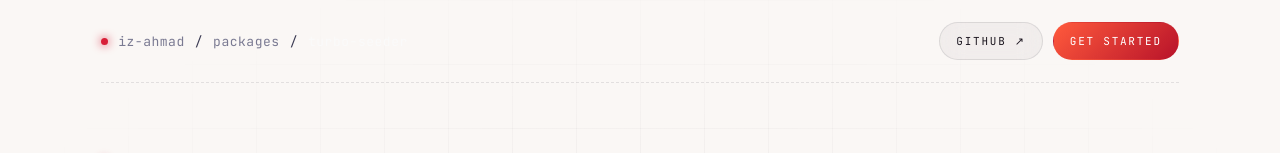
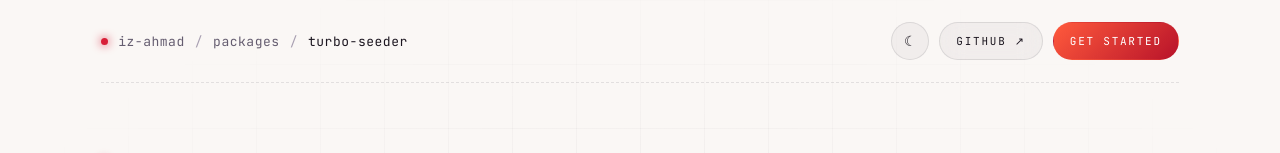
Before and after one commit to iz-ahmad/portfolio, a Next.js app: page /packages/turbo-seeder in a window 1280 px wide. Shown: the top 153 px of the page. Built offline with nearby package versions, Linux system fonts and the light colour scheme.

Commit message:
feat: wire theme toggle and default-light init into package page

```diff
--- a/src/app/packages/turbo-seeder/page.tsx
+++ b/src/app/packages/turbo-seeder/page.tsx
@@ -13,7 +13,12 @@ import { TurboFeatures } from '@/components/packages/TurboSeeder/TurboFeatures'
 import { TurboFooterCta } from '@/components/packages/TurboSeeder/TurboFooterCta'
 import { RevealObserver } from '@/components/packages/TurboSeeder/RevealObserver'
 import { CursorMount } from '@/components/packages/TurboSeeder/CursorMount'
+import { ThemeToggle } from '@/components/packages/TurboSeeder/ThemeToggle'
 import data from '@/data/turbo-seeder.json'
+
+// Blocking script — reads the stored theme before first paint so returning
+// dark-mode visitors don't see a flash of the (default) light theme.
+const THEME_INIT_SCRIPT = `try{if(localStorage.getItem('iz_ts_theme')==='dark')document.documentElement.setAttribute('data-ts-theme','dark')}catch(e){}`
 
 export const metadata: Metadata = {
   title: 'Laravel Turbo Seeder — seed millions of records in seconds',
@@ -41,6 +46,7 @@ export const metadata: Metadata = {
 export default function TurboSeederPage() {
   return (
     <div className="ts-page">
+      <script dangerouslySetInnerHTML={{ __html: THEME_INIT_SCRIPT }} />
       <BgGrid />
       <div className="bg-noise" aria-hidden />
       <Scanlines />
@@ -50,14 +56,15 @@ export default function TurboSeederPage() {
         <header className="ts-nav">
           <Link href="/" className="ts-breadcrumb" aria-label="Return to portfolio home">
             <span className="ts-breadcrumb-dot" aria-hidden />
-            <span style={{ color: 'var(--ink-2)' }}>iz-ahmad</span>
-            <span style={{ color: 'var(--ink-3)' }}>/</span>
-            <span style={{ color: 'var(--ink-2)' }}>packages</span>
-            <span style={{ color: 'var(--ink-3)' }}>/</span>
-            <span style={{ color: 'var(--ink-0)' }}>turbo-seeder</span>
+            <span style={{ color: 'var(--ts-text-2)' }}>iz-ahmad</span>
+            <span style={{ color: 'var(--ts-text-3)' }}>/</span>
+            <span style={{ color: 'var(--ts-text-2)' }}>packages</span>
+            <span style={{ color: 'var(--ts-text-3)' }}>/</span>
+            <span style={{ color: 'var(--ts-text-0)' }}>turbo-seeder</span>
           </Link>
 
           <nav className="ts-nav-actions" aria-label="Page navigation">
+            <ThemeToggle />
             <a
               href={data.githubUrl}
               target="_blank"
```
